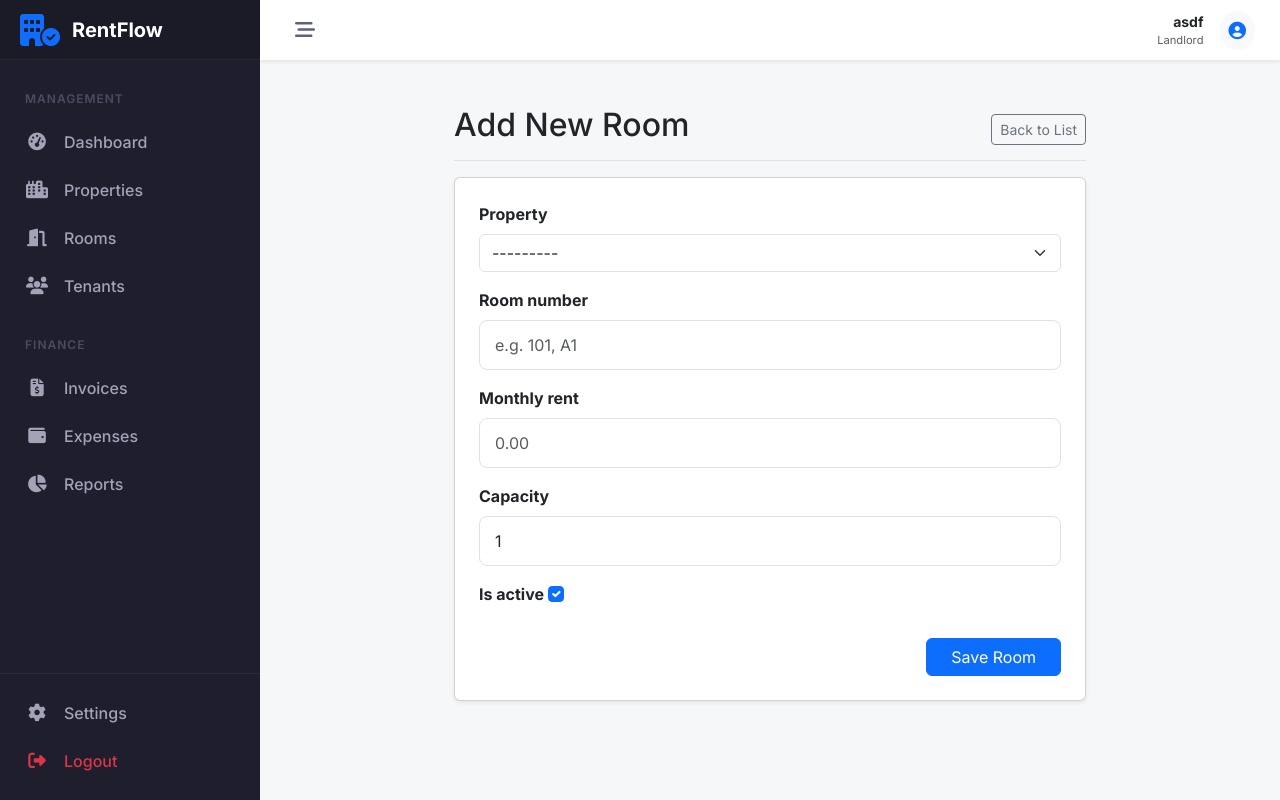
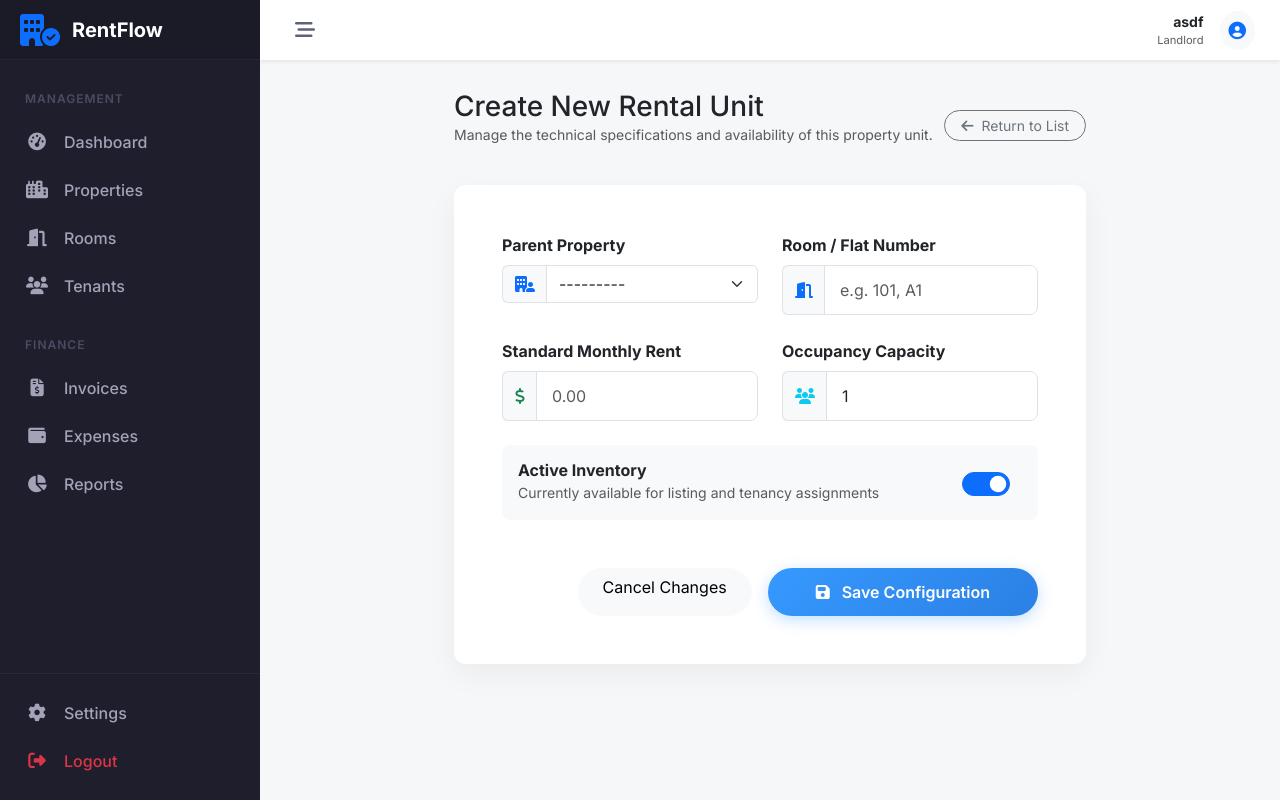
Before and after one commit to sameer9860/-RentFlow-Landlord-Tenant-Management-System, a Django app: page /properties/rooms/add/ in a window 1280 px wide. Run offline with Django 5.2, Linux system fonts and the light colour scheme; a user stored in the database is signed in; data comes from the database, SQL or seed files in the repository.

Commit message:
feat add cancel button

```diff
--- a/properties/templates/properties/room_form.html
+++ b/properties/templates/properties/room_form.html
@@ -1,38 +1,89 @@
 {% extends 'core/base.html' %}
 
-{% block title %}Add Room - RentFlow{% endblock %}
+{% block title %}{% if form.instance.pk %}Edit{% else %}Add{% endif %} Room - RentFlow{% endblock %}
 
 {% block content %}
-<div class="row justify-content-center">
-    <div class="col-md-8">
-        <div
-            class="d-flex justify-content-between flex-wrap flex-md-nowrap align-items-center pt-3 pb-2 mb-3 border-bottom">
-            <h1 class="h2">Add New Room</h1>
-            <a href="{% url 'properties:room_list' %}" class="btn btn-sm btn-outline-secondary">Back to List</a>
+<div class="row justify-content-center animate-fade-in-up">
+    <div class="col-lg-10 col-xl-8">
+        <div class="d-flex justify-content-between align-items-center mb-4">
+            <div>
+                <h2 class="h3 mb-0 text-gray-800">{% if form.instance.pk %}Edit Unit Configuration{% else %}Create New Rental Unit{% endif %}</h2>
+                <p class="text-muted small">Manage the technical specifications and availability of this property unit.</p>
+            </div>
+            <a href="{% url 'properties:room_list' %}" class="btn btn-sm btn-outline-secondary rounded-pill px-3">
+                <i class="fa-solid fa-arrow-left me-1"></i> Return to List
+            </a>
         </div>
 
-        <div class="card shadow-sm">
-            <div class="card-body p-4">
+        <div class="card form-card">
+            <div class="card-body p-4 p-md-5">
                 <form method="post" novalidate>
                     {% csrf_token %}
 
-                    {% for field in form %}
-                    <div class="mb-3">
-                        <label for="{{ field.id_for_label }}" class="form-label fw-bold">{{ field.label }}</label>
-                        {{ field }}
-                        {% if field.help_text %}
-                        <div class="form-text text-muted small">{{ field.help_text }}</div>
-                        {% endif %}
-                        {% if field.errors %}
-                        <div class="invalid-feedback d-block">
-                            {{ field.errors|striptags }}
+                    <div class="row g-4">
+                        <div class="col-md-6 animate-fade-in-up delay-1">
+                            <label for="{{ form.property.id_for_label }}" class="form-label fw-bold">Parent Property</label>
+                            <div class="input-group">
+                                <span class="input-group-text bg-light border-end-0"><i class="fa-solid fa-building-user text-primary"></i></span>
+                                {{ form.property }}
+                            </div>
+                            {% if form.property.errors %}
+                            <div class="text-danger small mt-1">{{ form.property.errors.0 }}</div>
+                            {% endif %}
                         </div>
-                        {% endif %}
+
+                        <div class="col-md-6 animate-fade-in-up delay-1">
+                            <label for="{{ form.room_number.id_for_label }}" class="form-label fw-bold">Room / Flat Number</label>
+                            <div class="input-group">
+                                <span class="input-group-text bg-light border-end-0"><i class="fa-solid fa-door-open text-primary"></i></span>
+                                {{ form.room_number }}
+                            </div>
+                            {% if form.room_number.errors %}
+                            <div class="text-danger small mt-1">{{ form.room_number.errors.0 }}</div>
+                            {% endif %}
+                        </div>
+
+                        <div class="col-md-6 animate-fade-in-up delay-2">
+                            <label for="{{ form.monthly_rent.id_for_label }}" class="form-label fw-bold">Standard Monthly Rent</label>
+                            <div class="input-group">
+                                <span class="input-group-text bg-light border-end-0"><i class="fa-solid fa-dollar-sign text-success"></i></span>
+                                {{ form.monthly_rent }}
+                            </div>
+                            {% if form.monthly_rent.errors %}
+                            <div class="text-danger small mt-1">{{ form.monthly_rent.errors.0 }}</div>
+                            {% endif %}
+                        </div>
+
+                        <div class="col-md-6 animate-fade-in-up delay-2">
+                            <label for="{{ form.capacity.id_for_label }}" class="form-label fw-bold">Occupancy Capacity</label>
+                            <div class="input-group">
+                                <span class="input-group-text bg-light border-end-0"><i class="fa-solid fa-users text-info"></i></span>
+                                {{ form.capacity }}
+                            </div>
+                            {% if form.capacity.errors %}
+                            <div class="text-danger small mt-1">{{ form.capacity.errors.0 }}</div>
+                            {% endif %}
+                        </div>
+
+                        <div class="col-12 animate-fade-in-up delay-3">
+                            <div class="p-3 bg-light rounded-3 d-flex align-items-center justify-content-between">
+                                <div>
+                                    <h6 class="mb-0 fw-bold">Active Inventory</h6>
+                                    <small class="text-muted">Currently available for listing and tenancy assignments</small>
+                                </div>
+                                <div class="form-check form-switch fs-4">
+                                    {{ form.is_active }}
+                                </div>
+                            </div>
+                        </div>
                     </div>
-                    {% endfor %}
 
-                    <div class="d-grid gap-2 d-md-flex justify-content-md-end mt-4">
-                        <button type="submit" class="btn btn-primary px-4">Save Room</button>
+                    <div class="d-flex justify-content-end gap-3 mt-5">
+                        <a href="{% url 'properties:room_list' %}" class="btn btn-light px-4 rounded-pill">Cancel Changes</a>
+                        <button type="submit" class="btn btn-premium px-5 rounded-pill">
+                            <i class="fa-solid fa-floppy-disk me-2"></i>
+                            {% if form.instance.pk %}Update Record{% else %}Save Configuration{% endif %}
+                        </button>
                     </div>
                 </form>
             </div>
```
